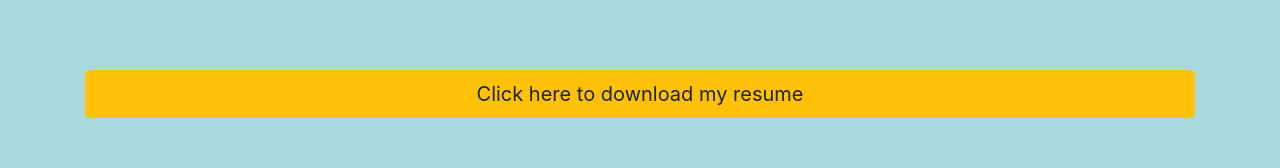
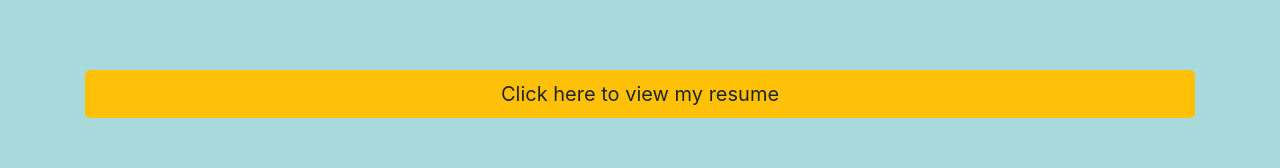
Before and after one commit to dmitrybalduev/react-portfolio, a React (Create React App) app: page /resume in a window 1280 px wide. Shown: the part 153-321 px from the top of the page. Built offline with nearby package versions, Linux system fonts and the light colour scheme.

Commit message:
add gh pages, and added resume link

```diff
--- a/package.json
+++ b/package.json
@@ -1,5 +1,6 @@
 {
   "name": "react-portfolio",
+  "homepage": "https://dmitrybalduev.github.io/portfolio-react",
   "version": "0.1.0",
   "private": true,
   "dependencies": {
@@ -7,6 +8,7 @@
     "@testing-library/react": "^11.2.7",
     "@testing-library/user-event": "^12.8.3",
     "bootstrap": "^4.6.0",
+    "gh-pages": "^3.2.3",
     "react": "^17.0.2",
     "react-bootstrap": "^1.6.1",
     "react-dom": "^17.0.2",
@@ -16,6 +18,8 @@
     "web-vitals": "^1.1.2"
   },
   "scripts": {
+    "predeploy": "npm run build",
+    "deploy": "gh-pages -d build",
     "start": "react-scripts start",
     "build": "react-scripts build",
     "test": "react-scripts test",
--- a/src/components/resume.js
+++ b/src/components/resume.js
@@ -5,9 +5,9 @@ function Resume(){
 
     return (
         <div >
-            <a href="https://github.com/dmitrybalduev">
+            <a href="https://docs.google.com/document/d/1KUQLO0qb8JhNyt4yA59sWy4Q7hZTE7BKRU8D0nNJDK8/edit?usp=sharing" target='_blank'>
                 <button type="button" class="btn btn-warning btn-lg btn-block"
-                style={{height:'50%', marginTop:'15%', marginBottom:'10%' }}>Click here to download my resume
+                style={{height:'50%', marginTop:'15%', marginBottom:'10%' }}>Click here to view my resume
                 </button>
             </a>
         </div>
```
Also changed, not shown: 1 other file (tests, documents, lock files or other folders).
